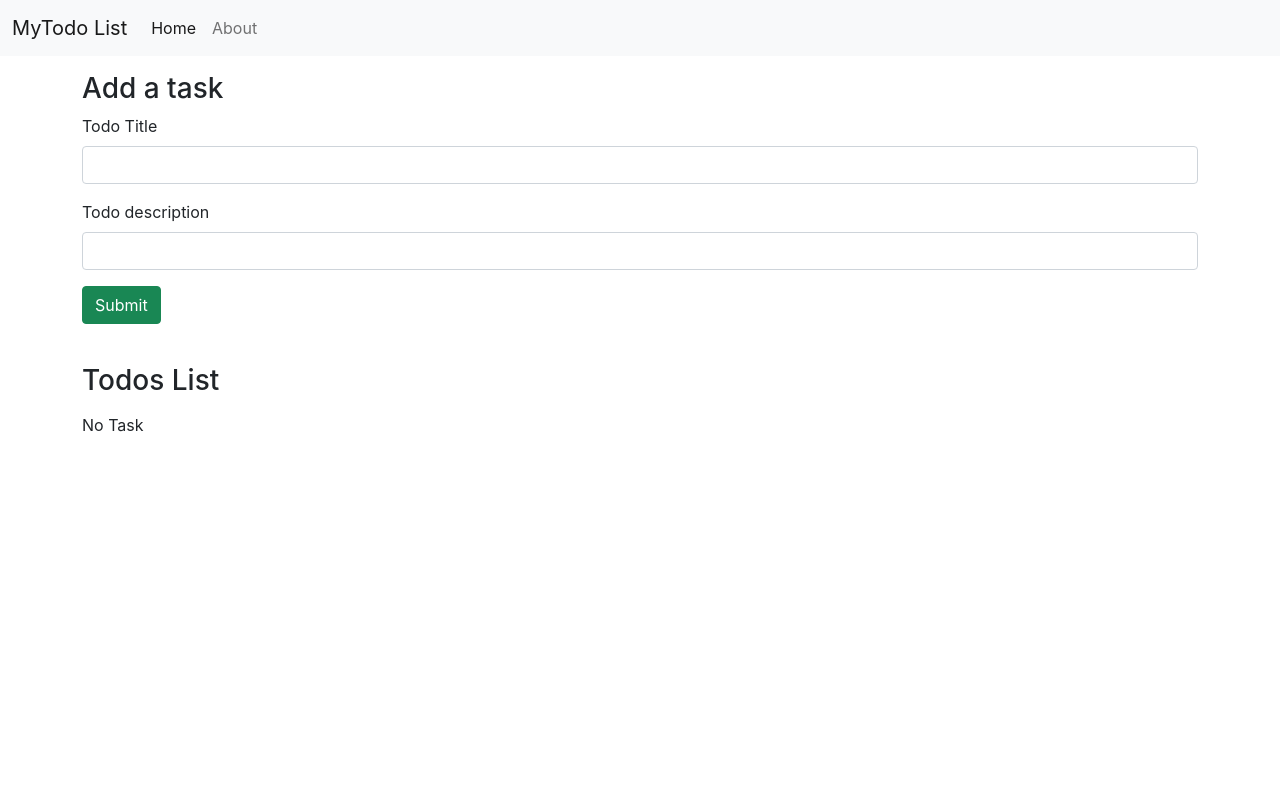
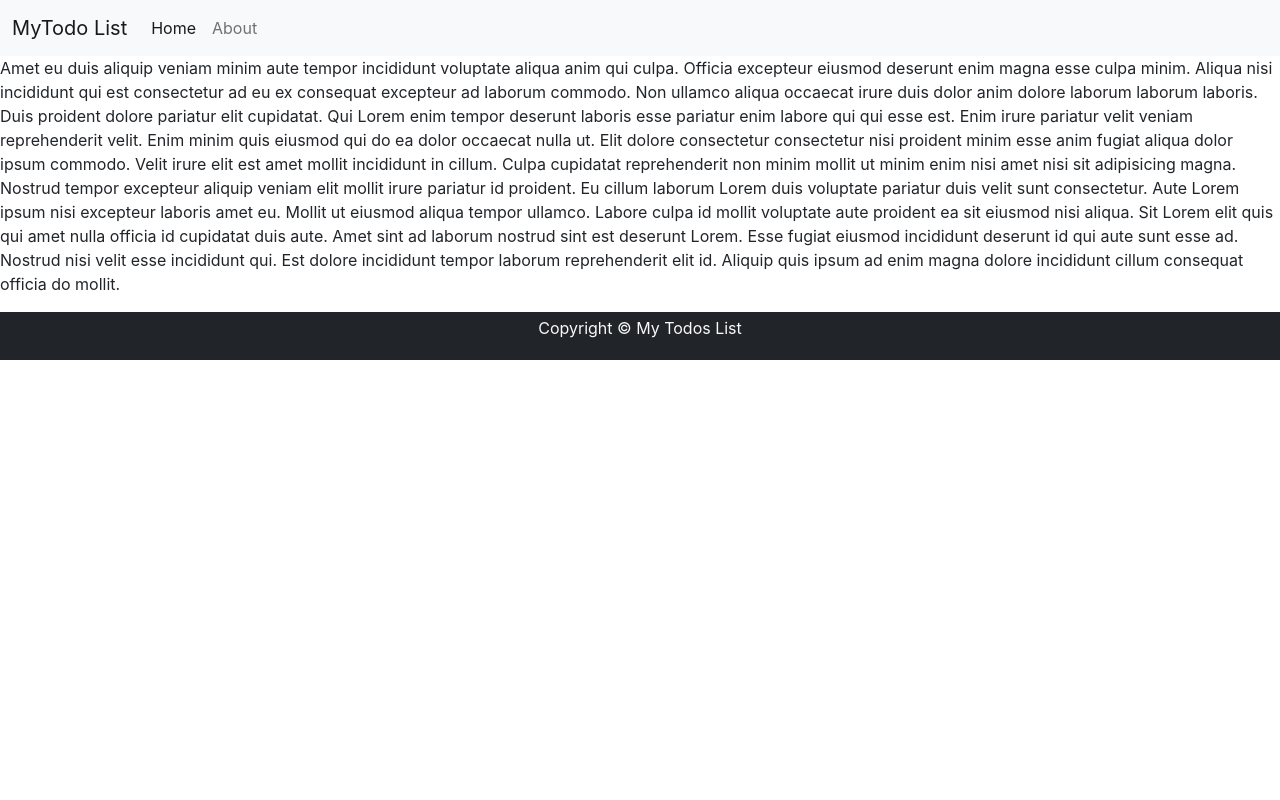
Before and after one commit to SwarajKaran/todos-list, a React (Create React App) app: page /about in a window 1280 px wide. Shown: the top 800 px of the page. Built offline with nearby package versions, Linux system fonts and the light colour scheme.

Commit message:
Routing using react-router-dom

```diff
--- a/package.json
+++ b/package.json
@@ -8,6 +8,7 @@
     "@testing-library/user-event": "^13.5.0",
     "react": "^18.1.0",
     "react-dom": "^18.1.0",
+    "react-router-dom": "^6.3.0",
     "react-scripts": "5.0.1",
     "web-vitals": "^2.1.4"
   },
--- a/src/App.js
+++ b/src/App.js
@@ -3,7 +3,9 @@ import Header from './MyComponents/Header';
 import { Todos } from './MyComponents/Todos';
 import { Footer } from './MyComponents/Footer';
 import { AddTodo } from './MyComponents/AddTodo';
+import { About } from './MyComponents/About';
 import React, { useEffect, useState } from 'react';
+import { BrowserRouter, Routes, Route } from 'react-router-dom';
 function App() {
   let initTodo;
   if (localStorage.getItem('todos') === null) {
@@ -40,10 +42,29 @@ function App() {
   }, [todos]);
   return (
     <>
-      <Header title="MyTodo List" searchBar={false} />
-      <AddTodo addTodo={addTodo} />
-      <Todos todos={todos} onDelete={onDelete} />
-      <Footer />
+      <BrowserRouter>
+        <Header title="MyTodo List" searchBar={false} />
+        <Routes>
+          <Route
+            path="/"
+            element={
+              <>
+                <AddTodo addTodo={addTodo} />
+                <Todos todos={todos} onDelete={onDelete} />
+              </>
+            }
+          />
+          <Route
+            path="/about"
+            element={
+              <>
+                <About />
+              </>
+            }
+          />
+        </Routes>
+        <Footer />
+      </BrowserRouter>
     </>
   );
 }
--- /dev/null
+++ b/src/MyComponents/About.js
@@ -0,0 +1,32 @@
+import React from 'react';
+
+export const About = () => {
+  return (
+    <div>
+      <p>
+        Amet eu duis aliquip veniam minim aute tempor incididunt voluptate
+        aliqua anim qui culpa. Officia excepteur eiusmod deserunt enim magna
+        esse culpa minim. Aliqua nisi incididunt qui est consectetur ad eu ex
+        consequat excepteur ad laborum commodo. Non ullamco aliqua occaecat
+        irure duis dolor anim dolore laborum laborum laboris. Duis proident
+        dolore pariatur elit cupidatat. Qui Lorem enim tempor deserunt laboris
+        esse pariatur enim labore qui qui esse est. Enim irure pariatur velit
+        veniam reprehenderit velit. Enim minim quis eiusmod qui do ea dolor
+        occaecat nulla ut. Elit dolore consectetur consectetur nisi proident
+        minim esse anim fugiat aliqua dolor ipsum commodo. Velit irure elit est
+        amet mollit incididunt in cillum. Culpa cupidatat reprehenderit non
+        minim mollit ut minim enim nisi amet nisi sit adipisicing magna. Nostrud
+        tempor excepteur aliquip veniam elit mollit irure pariatur id proident.
+        Eu cillum laborum Lorem duis voluptate pariatur duis velit sunt
+        consectetur. Aute Lorem ipsum nisi excepteur laboris amet eu. Mollit ut
+        eiusmod aliqua tempor ullamco. Labore culpa id mollit voluptate aute
+        proident ea sit eiusmod nisi aliqua. Sit Lorem elit quis qui amet nulla
+        officia id cupidatat duis aute. Amet sint ad laborum nostrud sint est
+        deserunt Lorem. Esse fugiat eiusmod incididunt deserunt id qui aute sunt
+        esse ad. Nostrud nisi velit esse incididunt qui. Est dolore incididunt
+        tempor laborum reprehenderit elit id. Aliquip quis ipsum ad enim magna
+        dolore incididunt cillum consequat officia do mollit.
+      </p>
+    </div>
+  );
+};
--- a/src/MyComponents/Header.js
+++ b/src/MyComponents/Header.js
@@ -1,12 +1,13 @@
-import React from "react";
-import PropTypes from "prop-types";
+import React from 'react';
+import PropTypes from 'prop-types';
+import { Link } from 'react-router-dom';
 export default function Header(props) {
   return (
     <nav className="navbar navbar-expand-lg navbar-light bg-light">
       <div className="container-fluid">
-        <a className="navbar-brand" href="#">
+        <Link className="navbar-brand" to="/">
           {props.title}
-        </a>
+        </Link>
         <button
           className="navbar-toggler"
           type="button"
@@ -21,14 +22,14 @@ export default function Header(props) {
         <div className="collapse navbar-collapse" id="navbarSupportedContent">
           <ul className="navbar-nav me-auto mb-2 mb-lg-0">
             <li className="nav-item">
-              <a className="nav-link active" aria-current="page" href="#">
+              <Link className="nav-link active" aria-current="page" to="/">
                 Home
-              </a>
+              </Link>
             </li>
             <li className="nav-item">
-              <a className="nav-link" href="#">
+              <Link className="nav-link" to="/about">
                 About
-              </a>
+              </Link>
             </li>
           </ul>
           {props.searchBar ? (
@@ -44,7 +45,7 @@ export default function Header(props) {
               </button>
             </form>
           ) : (
-            ""
+            ''
           )}
         </div>
       </div>
@@ -52,7 +53,7 @@ export default function Header(props) {
   );
 }
 Header.defaultProps = {
-  title: "Your title here",
+  title: 'Your title here',
 };
 Header.propTypes = {
   title: PropTypes.string,
```
Also changed, not shown: 1 other file (tests, documents, lock files or other folders).
